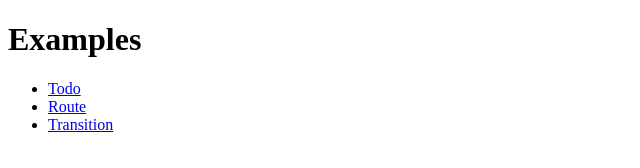
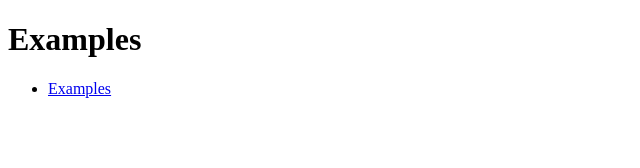
Before and after one commit to Houfeng/mokit-transition, a website built with webpack: page docs/index.html in a window 1280 px wide. Shown: the whole page, without its empty margins (0-640 px from the left). Built offline with nearby package versions, Linux system fonts and the light colour scheme.

Commit message:
更新示例

```diff
--- a/docs/index.html
+++ b/docs/index.html
@@ -11,9 +11,7 @@
 <body>
 	<h1>Examples</h1>
 	<ul>
-		<li><a href="./examples/todo/">Todo</a></li>
-		<li><a href="./examples/route/">Route</a></li>
-		<li><a href="./examples/transition/">Transition</a></li>
+		<li><a href="./examples/">Examples</a></li>
 	</ul>
 </body>
 
```
